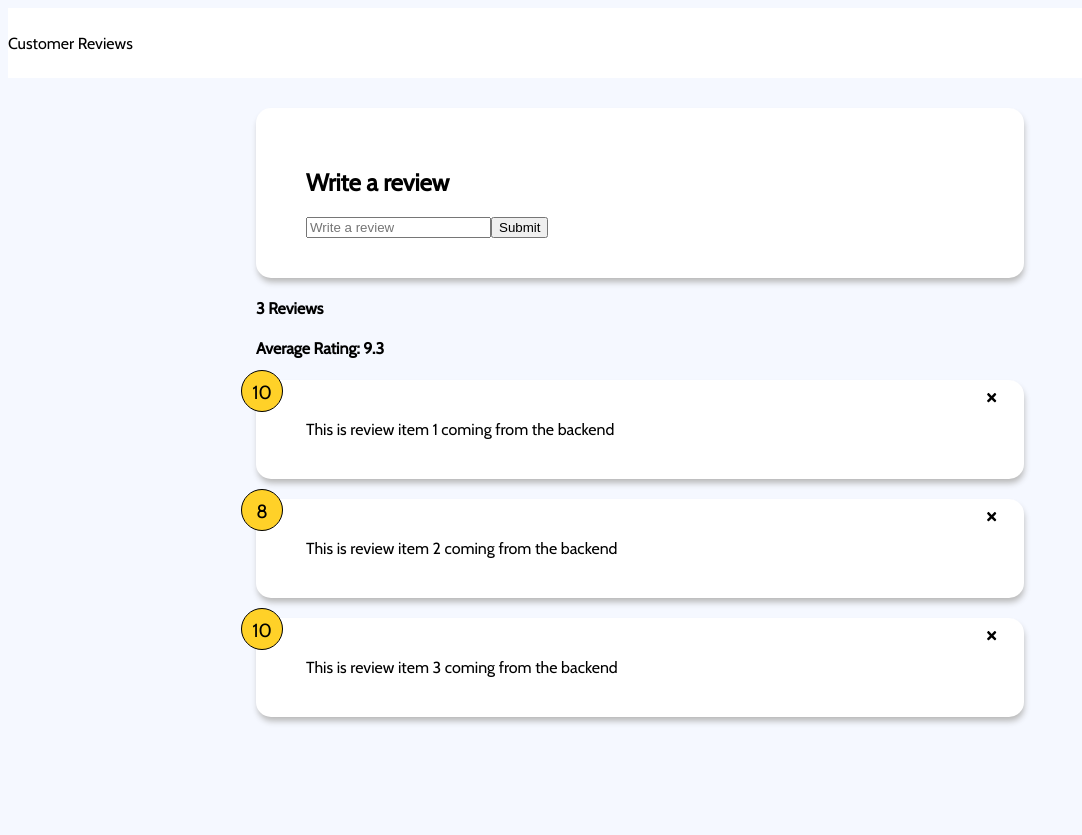
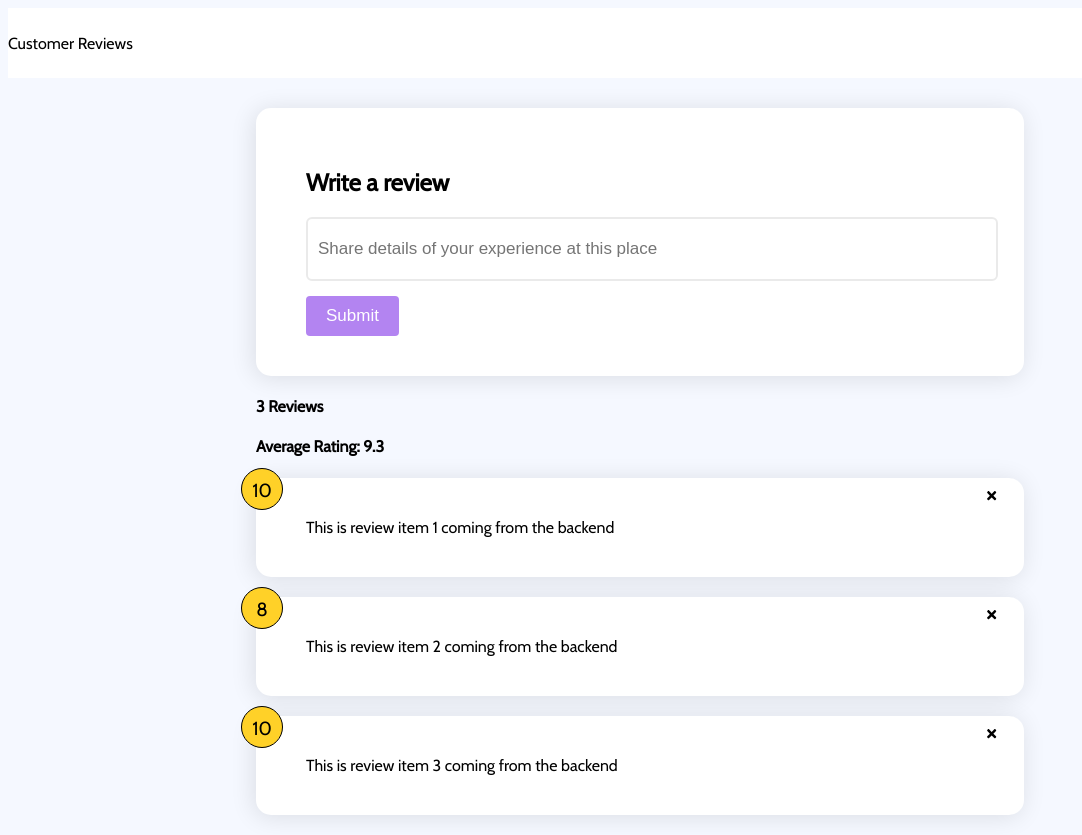
Before and after one commit to austindflatt/customer-reviews, a React (Create React App) app: page / in a window 1280 px wide. Shown: the whole page, without its empty margins (0-1082 px from the left). Before the commit the page ends 800 px from the top, so only its background shows below. Built offline with nearby package versions, Linux system fonts and the light colour scheme.

Commit message:
fixed styling for button and form input

```diff
--- a/src/components/ReviewForm.jsx
+++ b/src/components/ReviewForm.jsx
@@ -1,26 +1,38 @@
 import React from 'react'
 import { useState } from 'react';
 import styled from 'styled-components'
+import Button from './styles/Button'
 
 export const Card = styled.div`
     background-color: #fff;
     color: #000;
     border-radius: 15px;
-    box-shadow: 1px 5px 6px -1px #b7b7b7;
+    box-shadow: -2px 2px 24px 0px #0000001c;
     padding: 40px 50px;
     margin: 20px 0;
     position: relative;
 `;
 
 function ReviewForm() {
+  const [text, setText] = useState('')
+
+  const handleTextChange = (event) => {
+    setText(event.target.value)
+  }
+
   return (
     <Card>
       <form>
         <h2>Write a review</h2>
         {/* // Rating select component will go here */}
         <div className="input-group">
-          <input type="text" placeholder='Write a review' />
-          <button type="submit">Submit</button>
+          <input
+          onChange={handleTextChange}
+          type="text"
+          placeholder='Share details of your experience at this place'
+          value={text}
+          />
+          <Button type="submit">Submit</Button>
         </div>
       </form>
     </Card>
--- a/src/components/ReviewItem.jsx
+++ b/src/components/ReviewItem.jsx
@@ -8,7 +8,7 @@ export const Card = styled.div`
     background-color: #fff;
     color: #000;
     border-radius: 15px;
-    box-shadow: 1px 5px 6px -1px #b7b7b7;
+    box-shadow: -2px 2px 24px 0px #0000001c;
     padding: 40px 50px;
     margin: 20px 0;
     position: relative;
--- /dev/null
+++ b/src/components/styles/Button.js
@@ -0,0 +1,14 @@
+import styled from 'styled-components'
+
+const Button = styled.button`
+    background-color: #b384f1;
+    color: #FFF;
+    font-size: 17px;
+    border-radius: 4px;
+    border: none;
+    padding: 10px 20px;
+    margin-top: 15px;
+    cursor: pointer;
+`;
+
+export default Button
--- a/src/components/styles/GlobalStyle.js
+++ b/src/components/styles/GlobalStyle.js
@@ -27,6 +27,26 @@ const GlobalStyle = createGlobalStyle`
     .edit {
         right: 40px;
     }
+
+    input {
+        border: 2px solid rgb(234, 234, 234);
+        border-radius: 6px;
+        height: 40px;
+        width: 100%;
+        color: #000;
+        transition: all 0.2s ease 0s;
+        outline: none;
+        font-size: 17px;
+        background-color: rgb(255, 255, 255);
+        padding: 10px;
+    }
+
+    input {
+        &:focus {
+        border: 2px solid #a15ef5;
+        transition: 0.2s;
+        }
+    }
 `
 
 export default GlobalStyle
```
